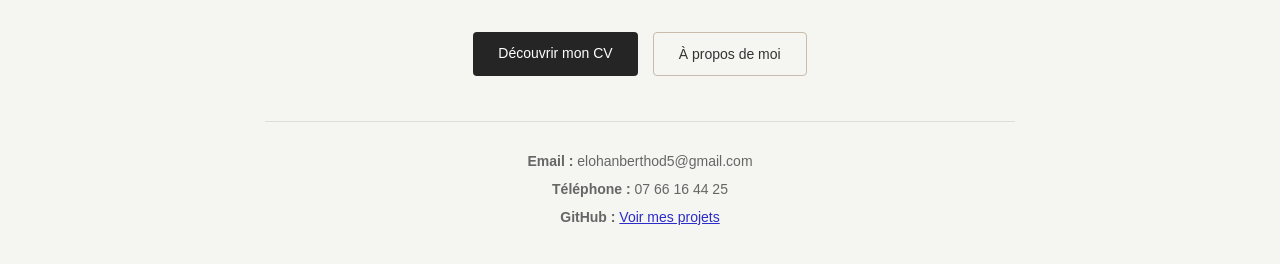
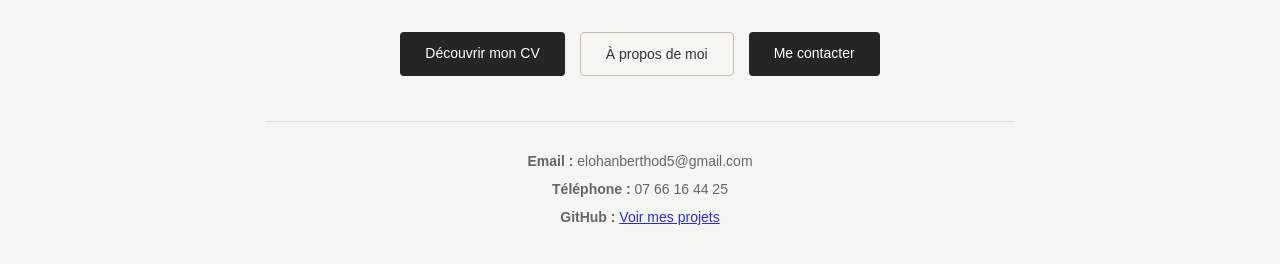
Before and after one commit to ElohanBerthod/PROJET-SITE-WEB-PRESENTATION-, a plain HTML site: page index.html in a window 1280 px wide. Shown: the part 266-530 px from the top of the page. Drawn offline with Linux system fonts and the light colour scheme.

Commit message:
Add contact button to index.html
Added a contact button linking to contact.html.

```diff
--- a/index.html
+++ b/index.html
@@ -20,6 +20,7 @@
 <div class="buttons">
 <a  href="cv.html" class="btn btn-primaire"> Découvrir mon CV </a>
 <a  href="apropos.html" class="btn btn-secondaire"> À propos de moi</a>
+<a href="contact.html" class="btn btn-terciaire">Me contacter</a>
 </div>
 <div class="contact">
 <p><strong>Email :</strong> elohanberthod5@gmail.com</p>
```
